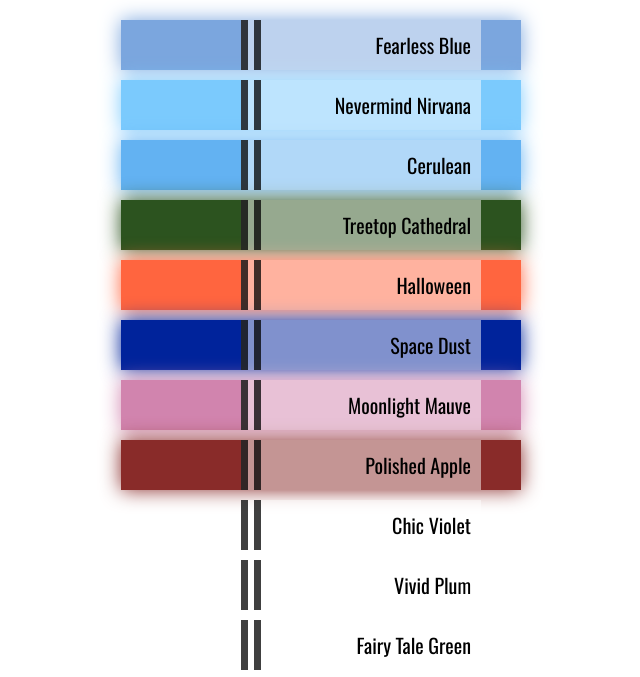
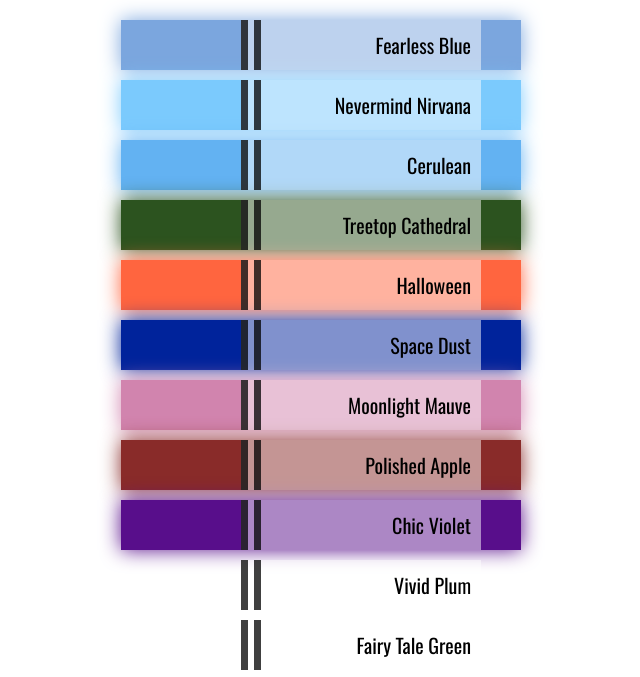
Before and after one commit to akirachaaa/PRIN135-Activity-04, a plain HTML site: page index.html in a window 1280 px wide. Shown: the part 90-767 px from the top of the page, without its empty margins (319-959 px from the left). Drawn offline with nearby package versions, Linux system fonts and the light colour scheme; a web font is replaced by a local one.

Commit message:
Added Color 9

```diff
--- a/style.css
+++ b/style.css
@@ -82,3 +82,8 @@ h1 {
     background: #892b29;
     box-shadow: 0 0 20px 0 #892b29;
 }
+
+.idle{
+    background: #580e8b;
+    box-shadow: 0 0 20px 0 #580e8b;
+}
```
